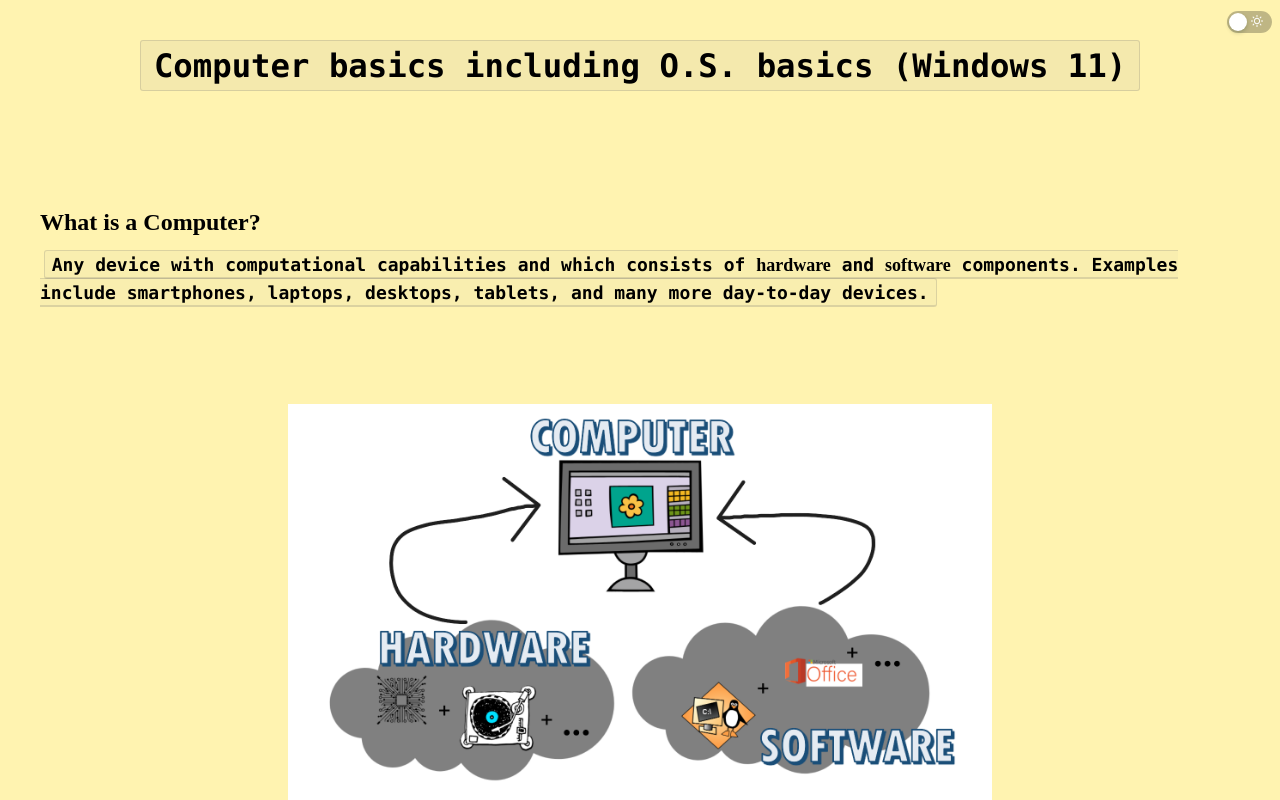
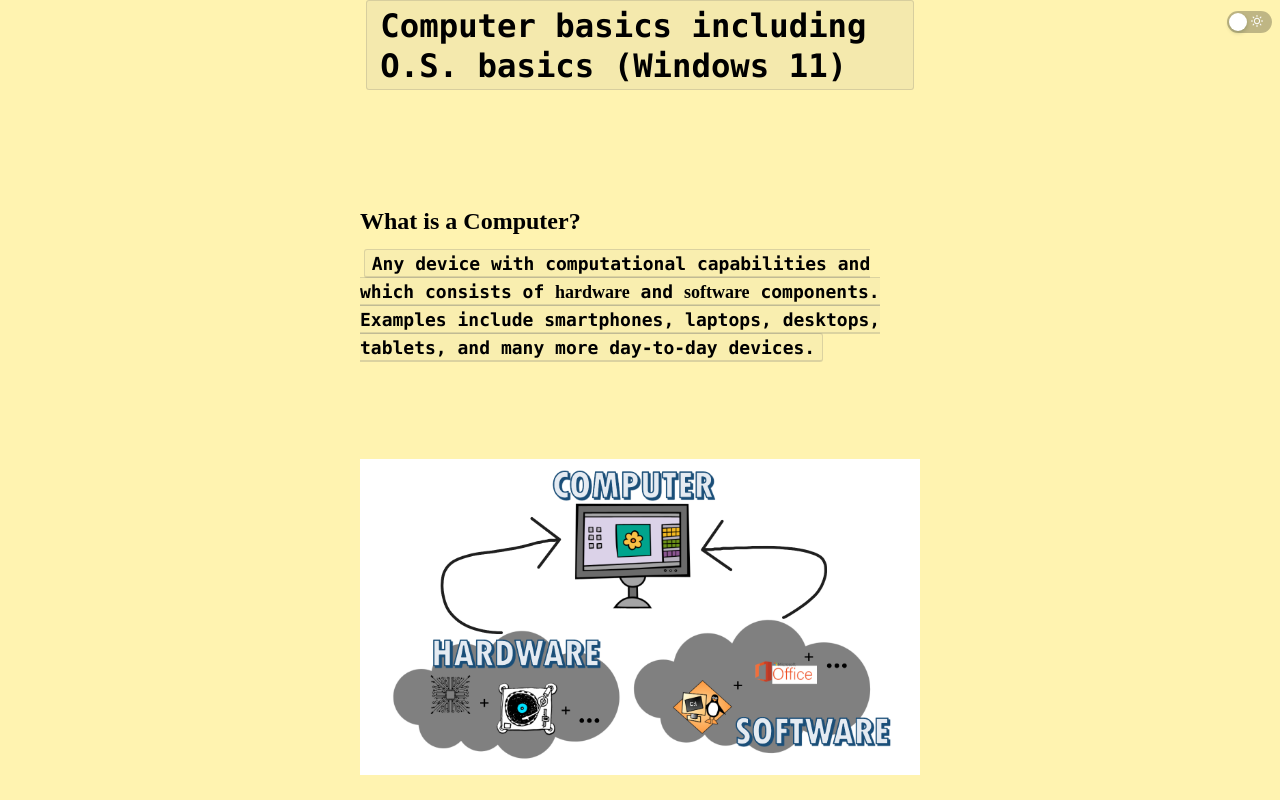
Before and after one commit to Anubhavthakur1996/Thakur-Blogs-Tutorials, a React (Vite) app: page /Computer in a window 1280 px wide. Shown: the top 800 px of the page. Built offline with nearby package versions, Linux system fonts and the light colour scheme.

Commit message:
Updated paddign on computer blog and updated script for git hub pages deployment

```diff
--- a/package.json
+++ b/package.json
@@ -8,7 +8,8 @@
     "build": "tsc -b && vite build",
     "lint": "eslint .",
     "preview": "vite preview",
-    "deploy": "gh-pages -d dist"
+    "predeploy": "npm run build",
+    "deploy": "gh-pages -d build"
   },
   "dependencies": {
     "@ant-design/icons": "^5.6.0",
--- a/src/components/blogs/comp_and_win_basics/Computer.tsx
+++ b/src/components/blogs/comp_and_win_basics/Computer.tsx
@@ -5,7 +5,7 @@
 
 const Computer: React.FC = (): JSX.Element => {
   return (
-    <div className="max-w-screen min-h-screen max-h-max p-10">
+    <div className="max-w-screen min-h-screen max-h-max px-90">
       {/* Tutorial Title */}
       <Typography.Title code className="flex justify-center">
         <span className="text-typography">
--- a/src/routes/Router.tsx
+++ b/src/routes/Router.tsx
@@ -7,7 +7,7 @@
 const Router: React.FC = (): JSX.Element => {
   return (
     <Routes>
-      <Route path="Thakur-Blogs-Tutorials" element={<Splash />} />
+      <Route path="thakur-blogs-tutorials" element={<Splash />} />
       <Route element={<Toggle />}>
         <Route path="home" element={<Home />} />
         <Route path="Computer" element={<Computer />} />
```
